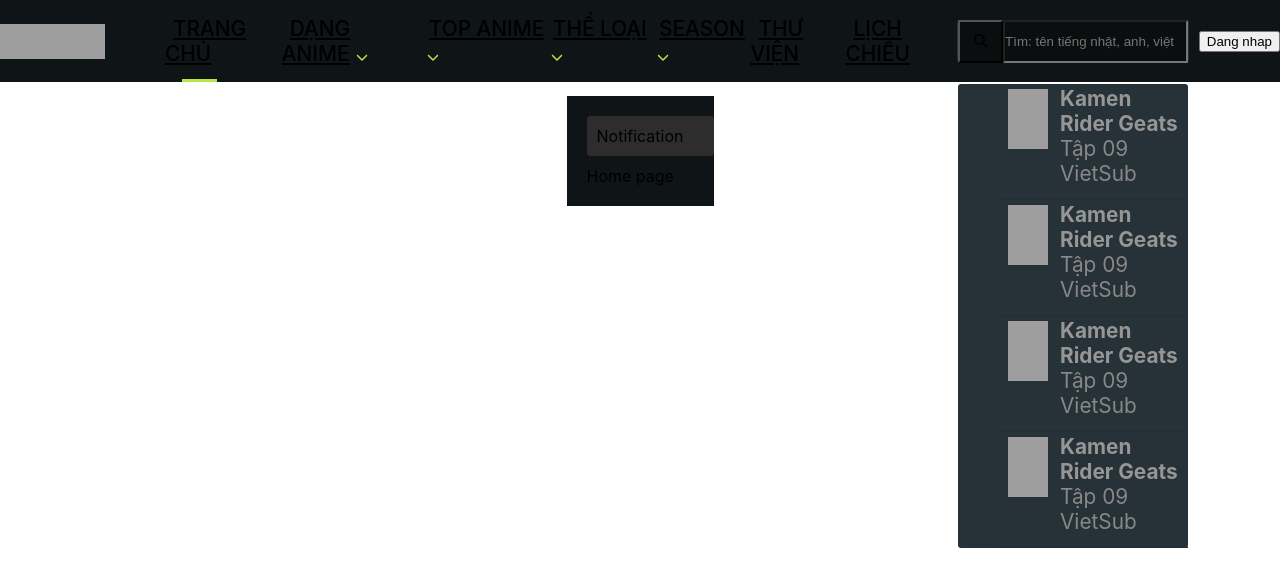
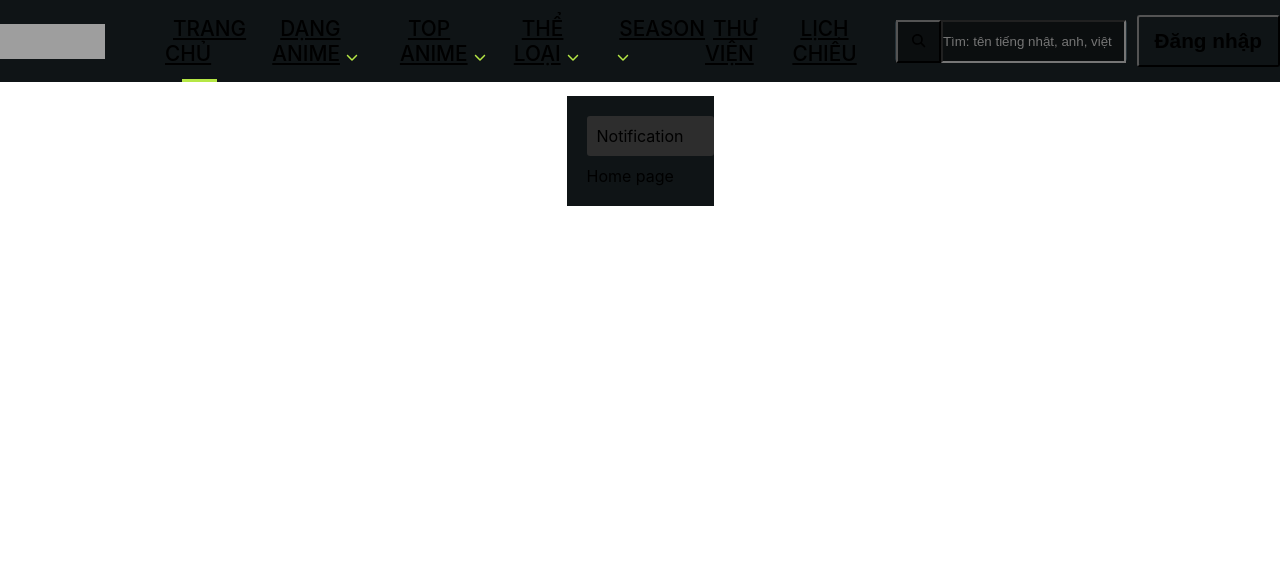
Before and after one commit to KuraiNT/anime-ui, a React (Create React App) app: page / in a window 1280 px wide. Shown: the top 586 px of the page. Built offline with nearby package versions, Linux system fonts and the light colour scheme; grey boxes are pictures that could not be loaded; the HTML template or start-up script is replaced by a standard one.

Commit message:
Xây dựng UI phần Header #3

```diff
--- /dev/null
+++ b/src/components/Button/Button.module.scss
@@ -0,0 +1,41 @@
+.wrapper {
+    display: inline-flex;
+    align-items: center;
+    justify-content: center;
+    min-width: 25px;
+    padding: 12.4px 16px;
+    font-size: 1.3rem;
+    font-weight: 600;
+    border-radius: 3px;
+    cursor: pointer;
+    user-select: none;
+
+    + .wrapper {
+        margin-left: 8px;
+    }
+
+    &.disabled {
+        pointer-events: none;
+        opacity: 0.5;
+    }
+}
+
+.icon + .title,
+.title + .icon {
+    margin-left: 8px;
+}
+
+.primary {
+    color: var(--white);
+    transition: 0.3s;
+    background-color: var(--primary);
+
+    &:hover {
+        background-color: #263238;
+    }
+}
+
+// Button size
+.large {
+    min-width: 180px;
+}
--- /dev/null
+++ b/src/components/Button/index.js
@@ -0,0 +1,56 @@
+import classNames from 'classnames/bind';
+import { Link } from 'react-router-dom';
+import styles from './Button.module.scss';
+
+const cx = classNames.bind(styles);
+
+function Button({
+    to,
+    href,
+    primary = false,
+    children,
+    onClick,
+    large = false,
+    disabled = false,
+    leftIcon,
+    rightIcon,
+    className,
+    ...passProps
+}) {
+    let Comp = 'button';
+    const props = { onClick, ...passProps };
+
+    // remove event listener when btn is disabled
+    if (disabled) {
+        Object.keys(props).forEach((key) => {
+            if (key.startsWith('on') && typeof props[key] === 'function') {
+                delete props[key];
+            }
+        });
+    }
+
+    if (to) {
+        props.to = to;
+        Comp = Link;
+    } else if (href) {
+        props.href = href;
+        Comp = 'a';
+    }
+
+    const classes = cx('wrapper', {
+        [className]: className,
+        primary,
+        large,
+        disabled,
+    });
+
+    return (
+        <Comp className={classes} {...props}>
+            {leftIcon && <span className={cx('icon')}>{leftIcon}</span>}
+            <span className={cx('title')}>{children}</span>
+            {rightIcon && <span className={cx('icon')}>{rightIcon}</span>}
+        </Comp>
+    );
+}
+
+export default Button;
--- a/src/components/Layout/components/Header/index.js
+++ b/src/components/Layout/components/Header/index.js
@@ -7,6 +7,7 @@
 import { useEffect, useState } from 'react';
 import { Wrapper as PoperWrapper } from '~/components/Poper';
 import SearchItem from '~/components/SearchItem';
+import Button from '~/components/Button';
 
 const cx = classNames.bind(styles);
 
@@ -15,7 +16,7 @@
 
     useEffect(() => {
         setTimeout(() => {
-            setSearchResult([1, 2, 3]);
+            setSearchResult([]);
         }, 0);
     }, []);
 
@@ -95,7 +96,7 @@
                         </div>
                     </Tippy>
                 </div>
-                <button>Dang nhap</button>
+                <Button primary>Đăng nhập</Button>
             </div>
         </header>
     );
```
